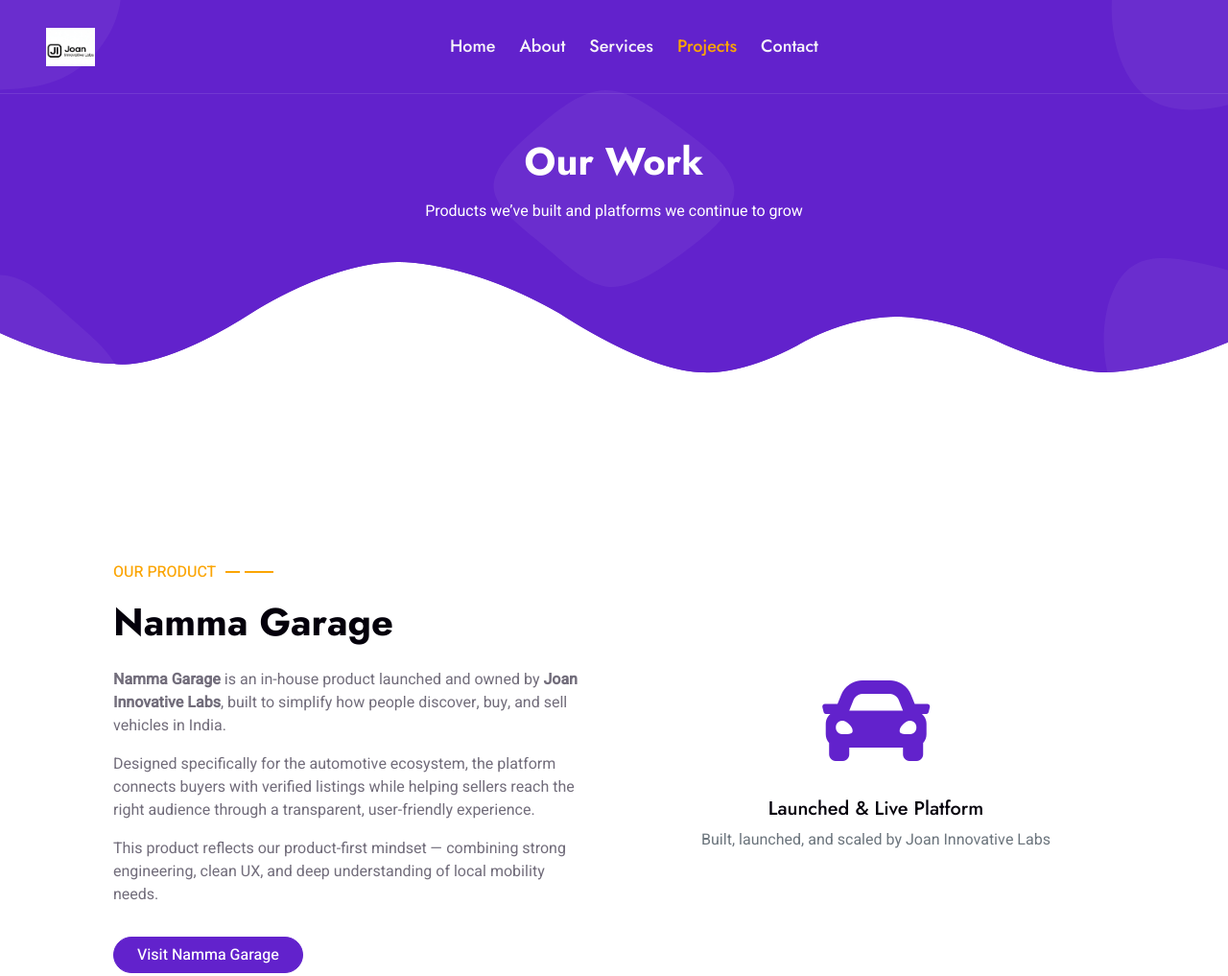
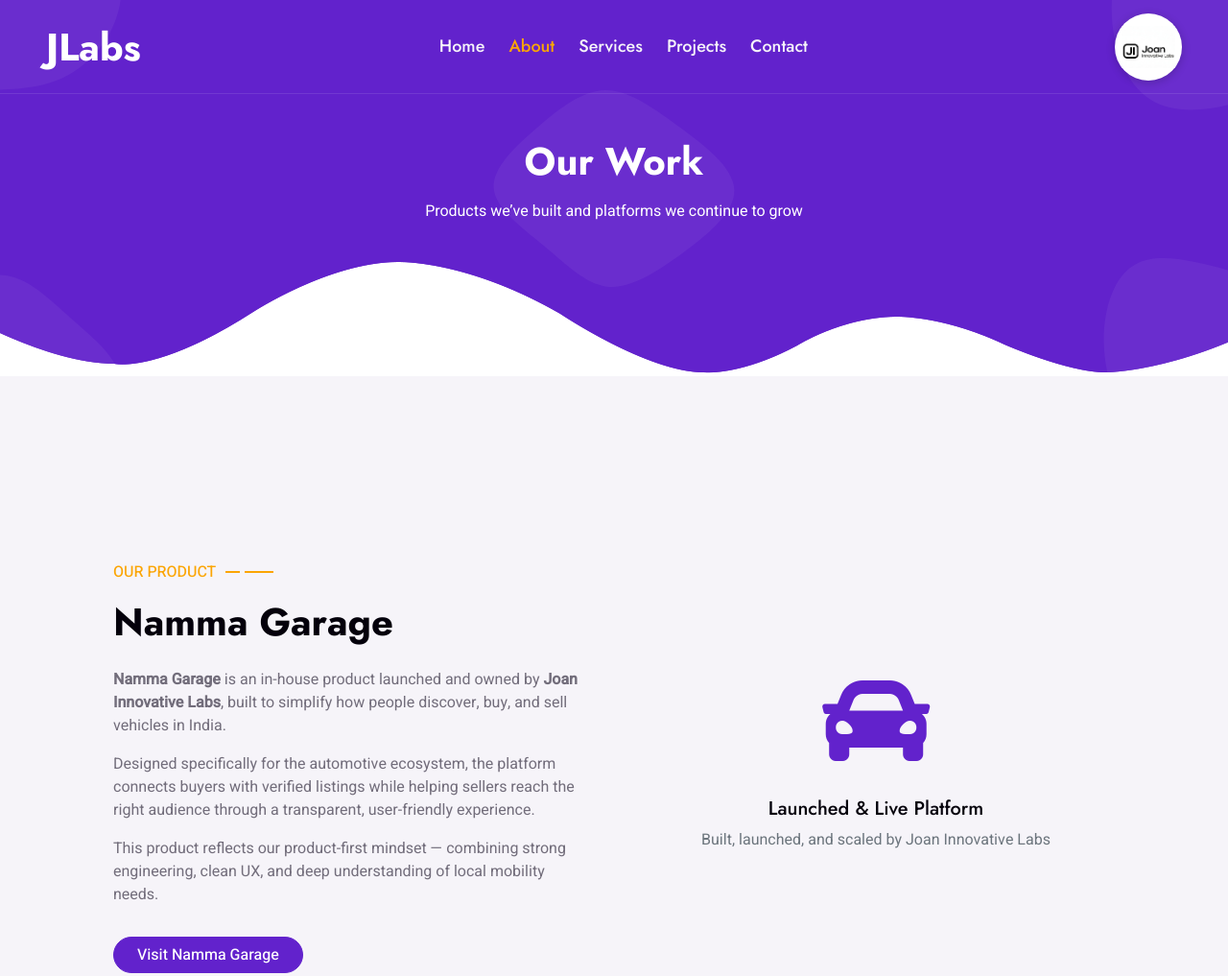
Before and after one commit to joan-innovative-labs/jlabs, a plain HTML site: page project.html in a window 1280 px wide. Shown: the top 1017 px of the page at 96% size. Drawn offline with nearby package versions, Linux system fonts and the light colour scheme.

Commit message:
Update project.html

```diff
--- a/project.html
+++ b/project.html
@@ -32,27 +32,37 @@
 <div class="container-xxl bg-white p-0">
 
     <!-- Navbar -->
-    <div class="container-xxl position-relative p-0">
+    <!-- Navbar -->
     <nav class="navbar navbar-expand-lg navbar-light px-4 px-lg-5 py-3 py-lg-0">
-            <a href="index.html" class="navbar-brand p-0">
-                <img src="img/logo.jpeg" alt="Joan Innovative Labs" style="height:40px;">
+        <a href="index.html" class="navbar-brand">
+            <h1 class="m-0">JLabs</h1>
         </a>
-
-            <button class="navbar-toggler" type="button" data-bs-toggle="collapse" data-bs-target="#navbarCollapse">
+        <button class="navbar-toggler" data-bs-toggle="collapse" data-bs-target="#navbarCollapse">
             <span class="fa fa-bars"></span>
         </button>
+        <div class="collapse navbar-collapse" id="navbarCollapse">
+            <div class="navbar-nav mx-auto">
+                <a href="index.html" class="nav-link">Home</a>
+                <a href="about.html" class="nav-link active">About</a>
+                <a href="service.html" class="nav-link">Services</a>
+                <a href="project.html" class="nav-link">Projects</a>
+                <a href="contact.html" class="nav-link">Contact</a>
 
-            <div class="collapse navbar-collapse" id="navbarCollapse">
-                <div class="navbar-nav mx-auto py-0">
-                    <a href="index.html" class="nav-item nav-link">Home</a>
-                    <a href="about.html" class="nav-item nav-link">About</a>
-                    <a href="service.html" class="nav-item nav-link">Services</a>
-                    <a href="project.html" class="nav-item nav-link active">Projects</a>
-                    <a href="contact.html" class="nav-item nav-link">Contact</a>
+            </div>
+            <div style="
+                width:70px;
+                height:70px;
+                border-radius:50%;
+                background:#ffffff;
+                display:flex;
+                align-items:center;
+                justify-content:center;
+                overflow:hidden;
+                box-shadow:0 2px 10px rgba(0,0,0,0.2);">
+                <img src="img/logo.jpeg" alt="JLabs Logo" style="width:80%; height:auto;">
             </div>
         </div>
     </nav>
-
         <!-- Hero -->
         <div class="container-xxl py-5 bg-primary hero-header">
             <div class="container my-5 py-5 px-lg-5 text-center">
```
Lines whose indentation alone changed are shown as unchanged.
